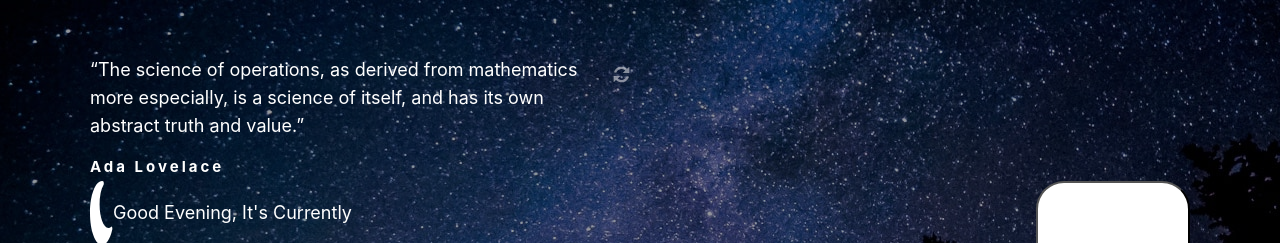
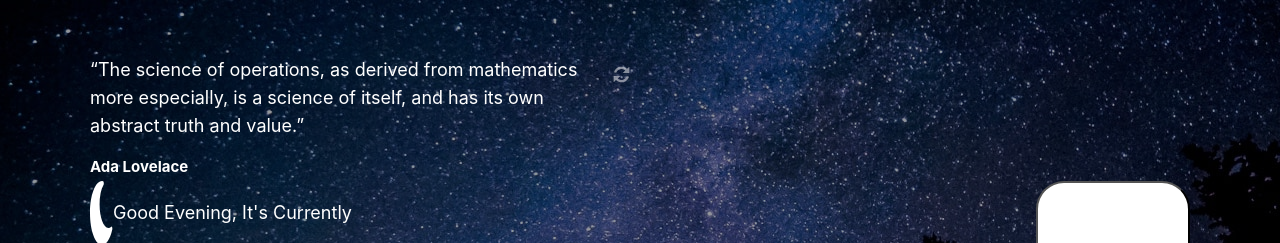
Before and after one commit to pronoia9/pun-manteau, a React (Vite) app: page / in a window 1280 px wide. Shown: the top 243 px of the page. Built offline with nearby package versions, Linux system fonts and the light colour scheme.

Commit message:
update letter spacing

```diff
--- a/src/components/Quote.jsx
+++ b/src/components/Quote.jsx
@@ -43,4 +43,5 @@ const Text = styled.h5`
 
 const Author = styled.h6`
   margin: 0;
+  letter-spacing: 0;
 `;
```
